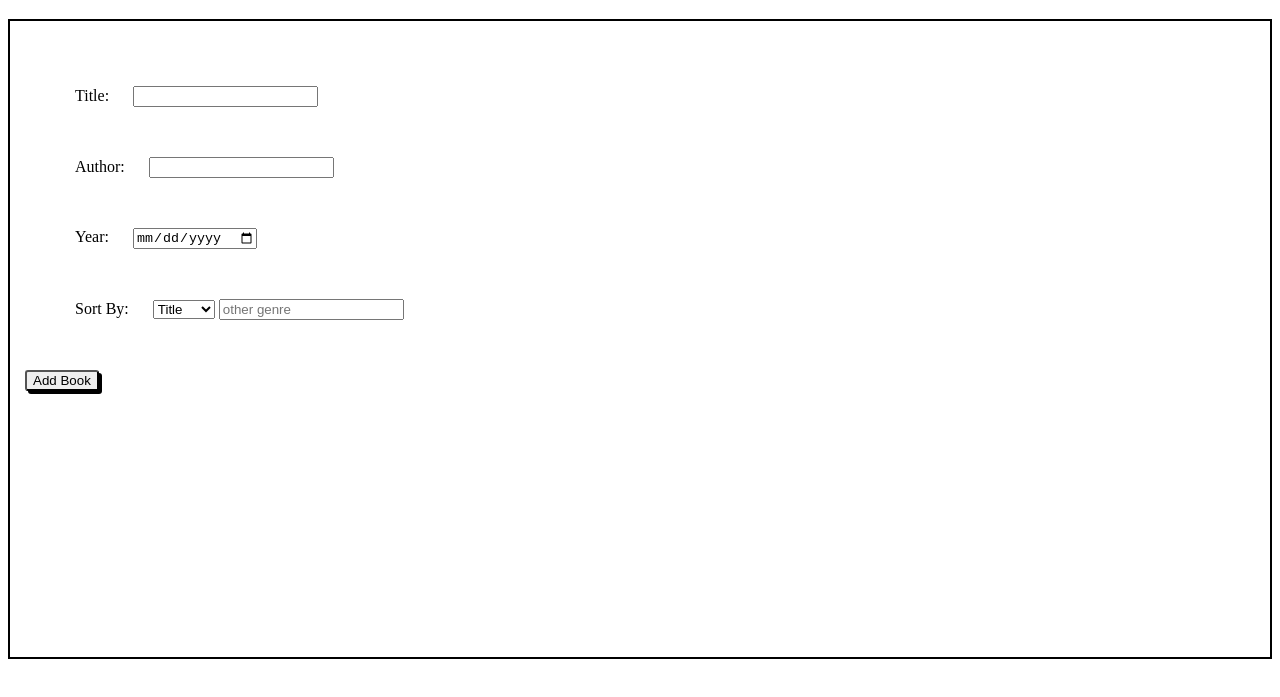
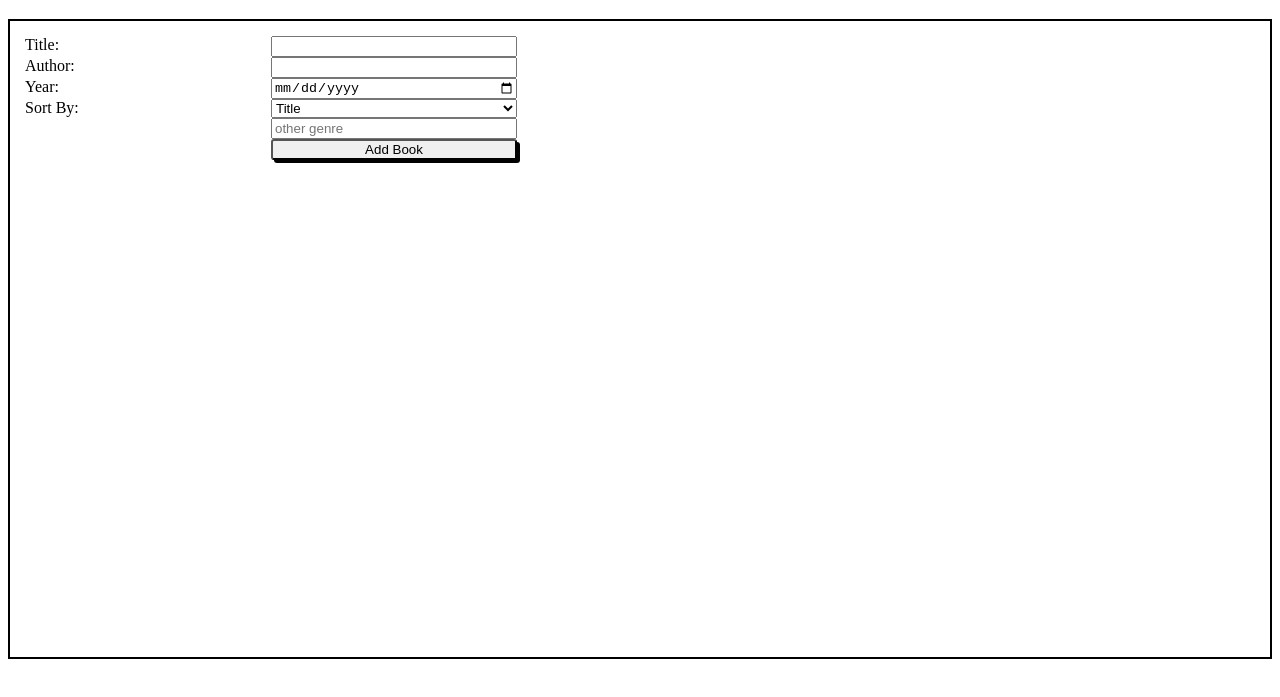
Before and after one commit to avocadobelly/library, a plain HTML site: page add-book.html in a window 1280 px wide. Shown: the part 79-776 px from the top of the page. Drawn offline with Linux system fonts and the light colour scheme.

Commit message:
Added css grid styling to the add book form

```diff
--- a/add-book.html
+++ b/add-book.html
@@ -10,19 +10,12 @@
         <a href="https://www.google.com">Home</a>
         <div class="form-holder">
             <form method="post">
-                <div class="form-element">
                     <label>Title:</label>
-                    <input type="text" name="title" required>
-                </div>
-                <div class="form-element">
+                    <input class="title" type="text" name="title" required>
                     <label>Author:</label>
                     <input type="text" name="author" required>
-                </div>
-                <div class="form-element">
                     <label>Year:</label>
                     <input type="date" name="year" required>
-                </div>
-                <div class="choose-genre, form-element">
                     <label for="genre">Sort By:</label>
                     <select id="genre" name="genre" required>
                         <option value="Crime">Title</option>
@@ -32,7 +25,6 @@
                         <option value="new">New</option>
                     </select>
                     <input type="text" placeholder="other genre" name="genre_text">
-                </div>
                 <input type="submit" value="Add Book">
             </form>
         </div>
--- a/stylesheet.css
+++ b/stylesheet.css
@@ -5,10 +5,6 @@
 h1 {
   font-size: 2em;
   margin: 0.67em 0;
-}
-
-label {
-    padding-right: 20px;
 }
 
 #logo {
@@ -53,12 +49,17 @@ label {
     height: 80vh;
 }
 
-.form-element * {
-    display: inline;
+.form-holder form {
+    display: grid;
+    grid-template-columns: 1fr 1fr 3fr;
 }
 
-.form-element {
-    margin: 50px;
+.form-holder label {
+    grid-column: 1 / 2;
+}
+
+.form-holder input {
+    grid-column: 2 / 3;
 }
 
 input[type="submit"] {
```
